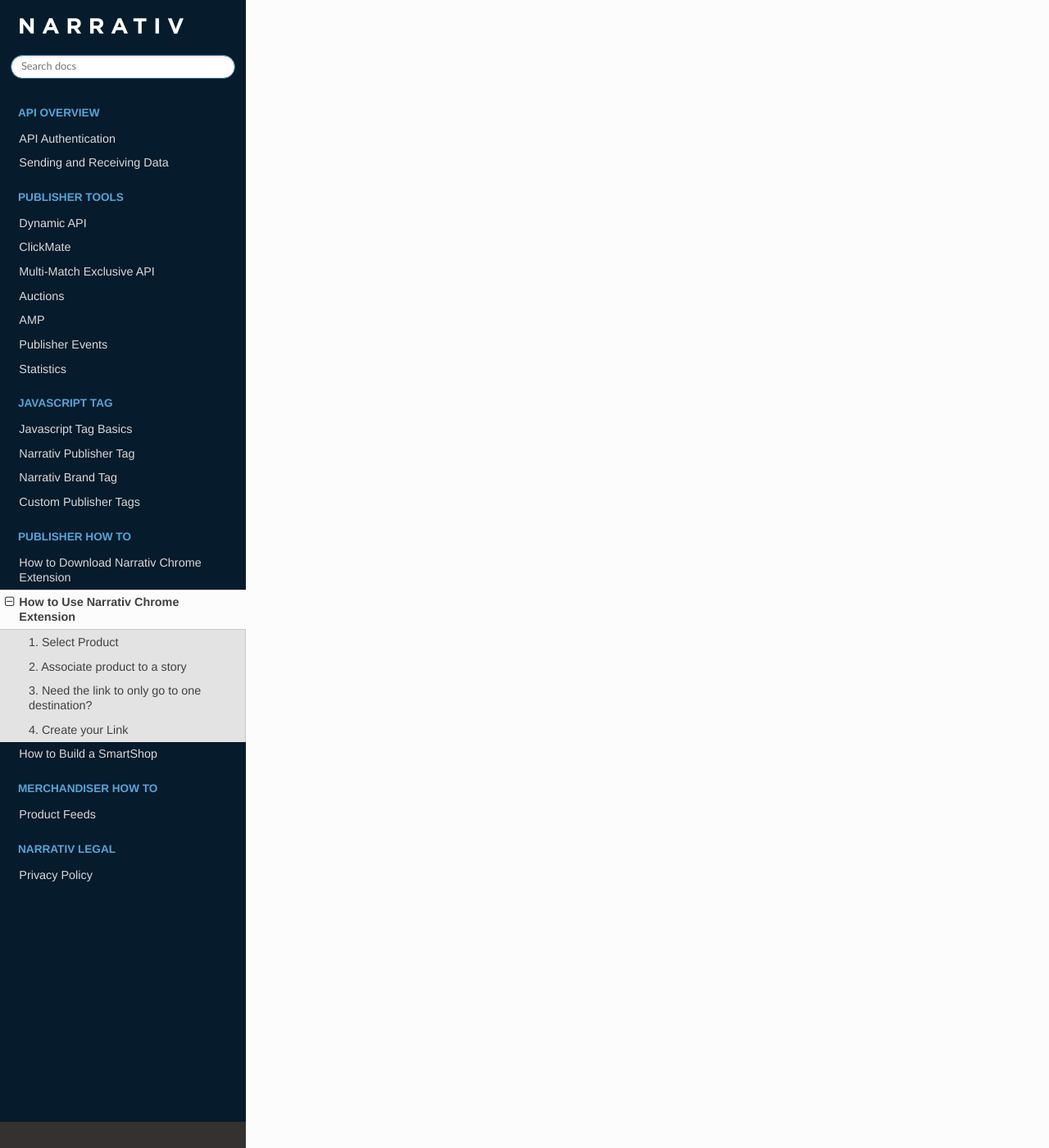
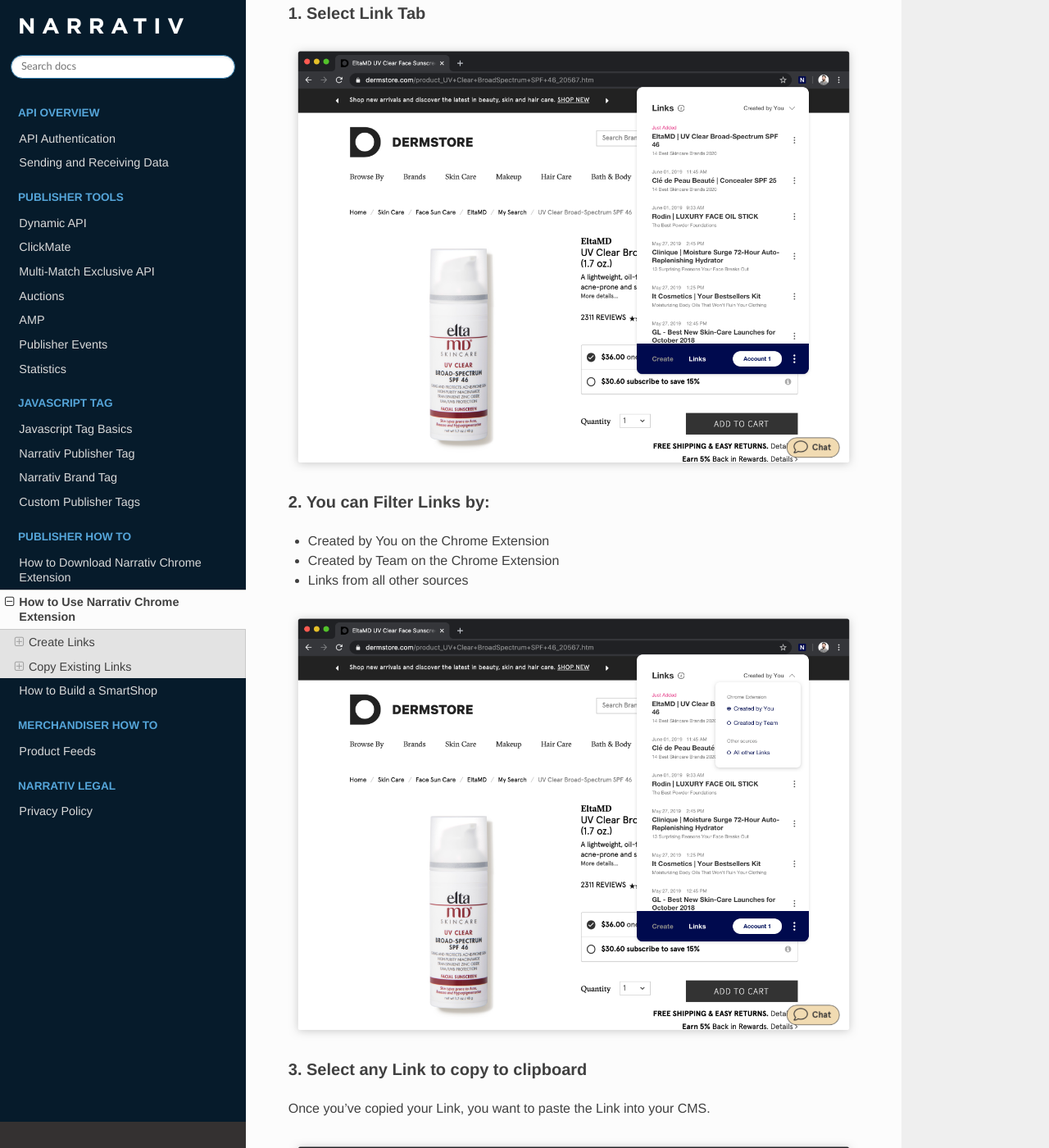
Before and after one commit to robinssq/api-docs, a Sphinx documentation site: the page built from docs/extensionuse.rst, in a window 1280 px wide and 1400 px high, scrolled down 3949 px. Shown: the whole window at 82% size. Built offline with Sphinx 7.4.7 and the Read the Docs theme 2.0.0, drawn with Linux system fonts in a browser that asks for light colours; some of the changed text lies outside the part shown.

Commit message:
Add additional how to use docs

```diff
--- a/docs/conf.py
+++ b/docs/conf.py
@@ -54,9 +54,9 @@
 # built documents.
 #
 # The short X.Y version. (major version 1 corresponds to /api/v1/)
-version = '1.9.10'
+version = '1.9.11'
 # The full version, including alpha/beta/rc tags.
-release = '1.9.10'
+release = '1.9.11'
 
 # The language for content autogenerated by Sphinx. Refer to documentation
 # for a list of supported languages.
--- a/docs/extensionuse.rst
+++ b/docs/extensionuse.rst
@@ -1,12 +1,22 @@
+====================================
 How to Use Narrativ Chrome Extension
 ====================================
+
+Create Links
+=============
 
 1. Select Product
 ------------------------
 
 .. image:: _static/extension_instructions/5.png
 
-2. Associate product to a story
+2. Select the account for your story
+------------------------------------
+For publishers with multiple brands, each brand will have it's own account. Be sure to select the right brand for your article and link.
+
+.. image:: _static/extension_instructions/account-switch.png
+
+3. Associate product to a story
 -----------------------------------
 You can do this in one of two ways. **A. Add to existing story** or **B. Add to new story**
 
@@ -32,8 +42,32 @@
 
 .. image:: _static/extension_instructions/8.png
 
-4. Create your Link
+5. Create your Link
 ---------------------
 Once you have created your Link by adding to an existing story or creating a new story, paste the Link into your CMS.
 
 .. image:: _static/extension_instructions/9.png
+
+
+Copy Existing Links
+===================
+
+1. Select Link Tab
+-------------------
+
+.. image:: _static/extension_instructions/10.png
+
+2. You can Filter Links by:
+---------------------------
+
+- Created by You on the Chrome Extension
+- Created by Team on the Chrome Extension
+- Links from all other sources
+
+.. image:: _static/extension_instructions/11.png
+
+3. Select any Link to copy to clipboard
+---------------------------------------
+Once you've copied your Link, you want to paste the Link into your CMS.
+
+.. image:: _static/extension_instructions/12.png
```
Also changed, not shown: other parts of docs/extensionuse.rst (+1 -1 lines), docs/_static/extension_instructions/10.png (added), docs/_static/extension_instructions/11.png (added), docs/_static/extension_instructions/12.png (added), docs/_static/extension_instructions/account-switch.png (added).
